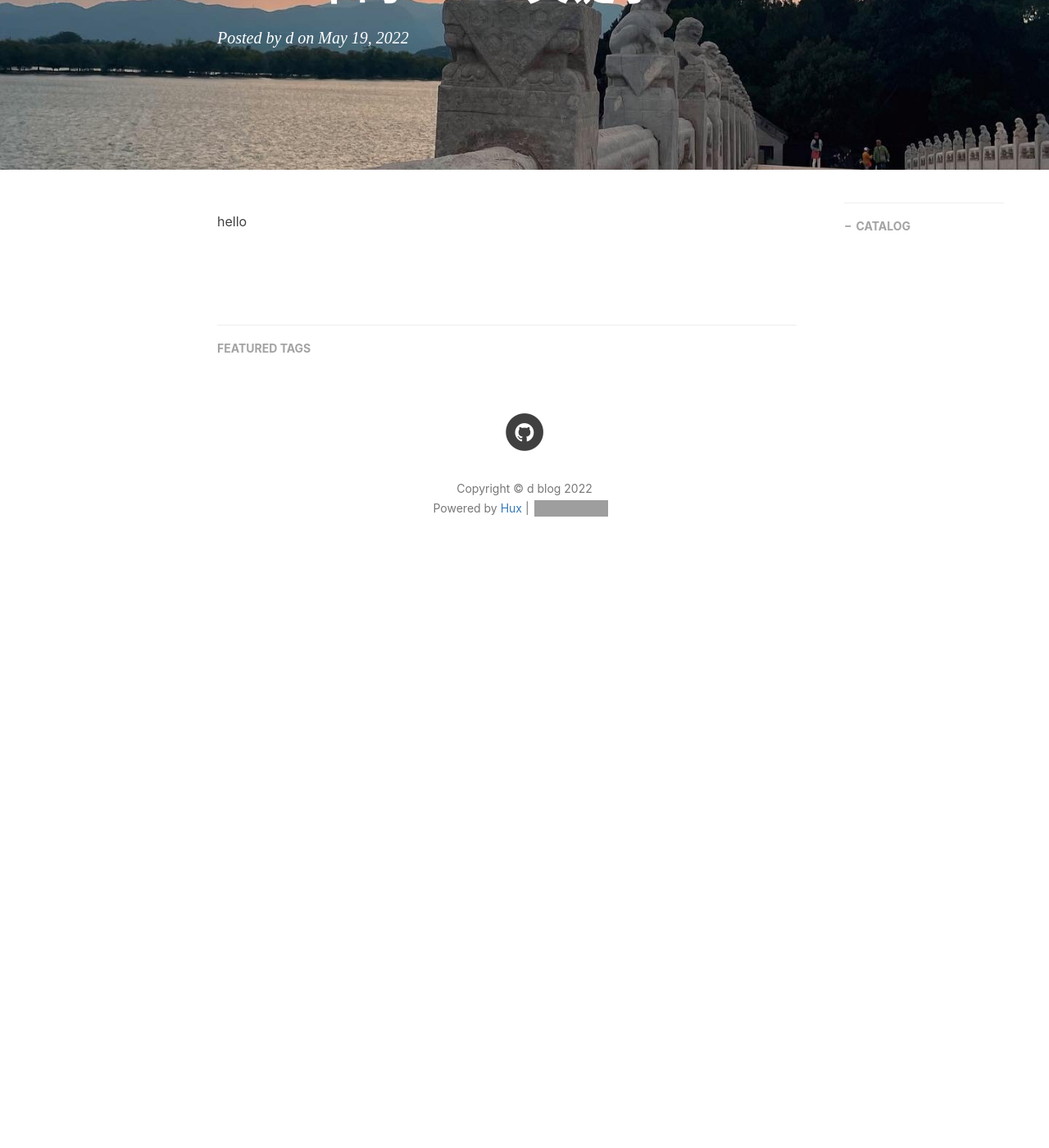
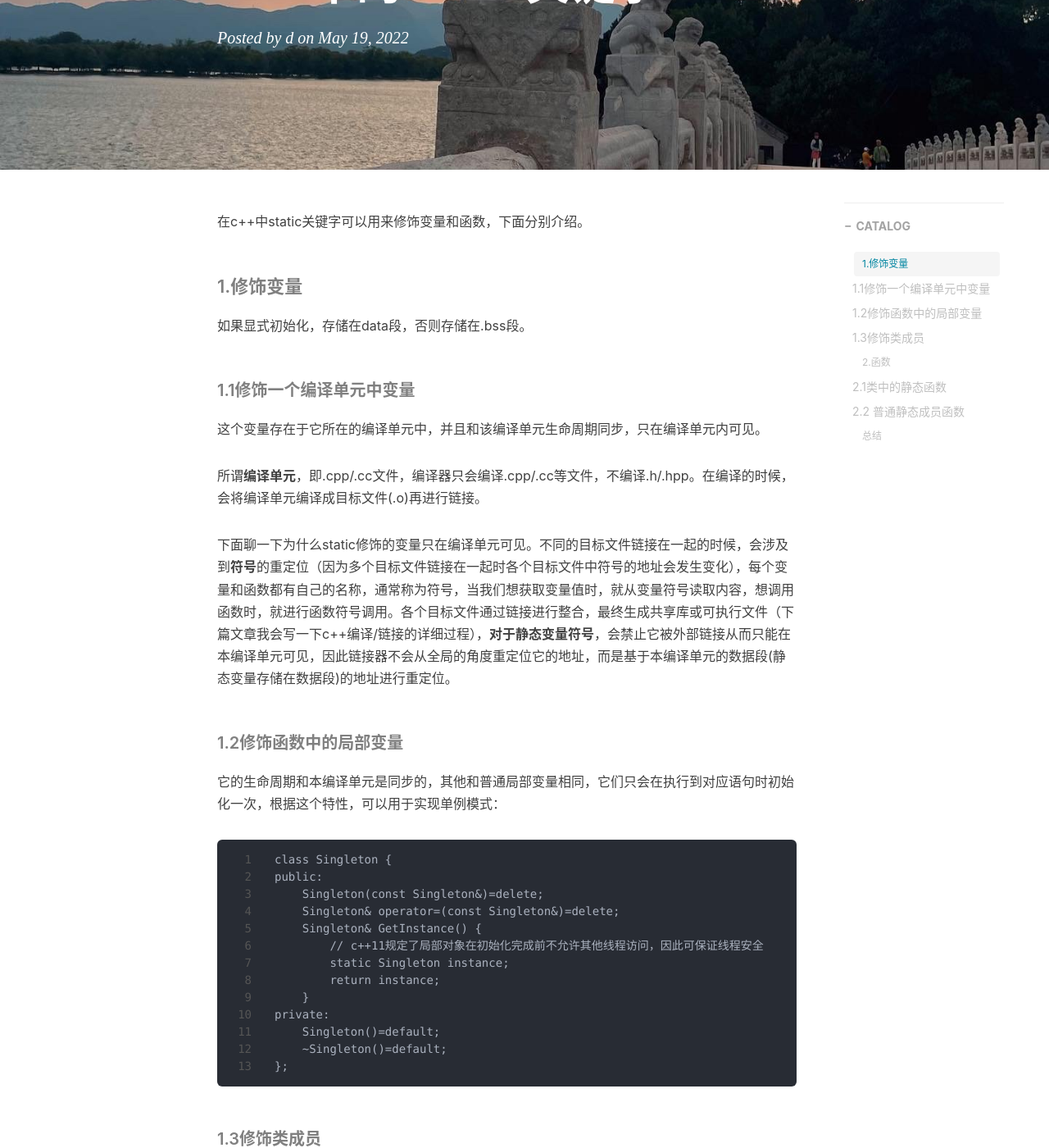
Before and after one commit to zz0808/allowedpage, a Jekyll site: the page built from _posts/2022-5-19-c++-static-keyworld.md, in a window 1280 px wide and 1400 px high, scrolled down 250 px. Shown: the whole window at 82% size. Built offline with Jekyll 4.4.1, drawn with Linux system fonts in a browser that asks for light colours; nearby versions of some CDN libraries; comment, search, counter and statistics services are not loaded; before the commit the page ends 974 px from its top, so only the background shows below that; some of the changed text lies outside the part shown; grey boxes are pictures that could not be loaded.

Commit message:
c++ static

````diff
--- a/_posts/2022-5-19-c++-static-keyworld.md
+++ b/_posts/2022-5-19-c++-static-keyworld.md
@@ -10,4 +10,79 @@ tags:
     - C++
 ---
 
-<p>hello</p>
+在c++中static关键字可以用来修饰变量和函数，下面分别介绍。
+
+#### 1.修饰变量
+
+如果显式初始化，存储在data段，否则存储在.bss段。
+
+##### 1.1修饰一个编译单元中变量
+
+这个变量存在于它所在的编译单元中，并且和该编译单元生命周期同步，只在编译单元内可见。
+
+所谓**编译单元**，即.cpp/.cc文件，编译器只会编译.cpp/.cc等文件，不编译.h/.hpp。在编译的时候，会将编译单元编译成目标文件(.o)再进行链接。
+
+下面聊一下为什么static修饰的变量只在编译单元可见。不同的目标文件链接在一起的时候，会涉及到**符号**的重定位（因为多个目标文件链接在一起时各个目标文件中符号的地址会发生变化），每个变量和函数都有自己的名称，通常称为符号，当我们想获取变量值时，就从变量符号读取内容，想调用函数时，就进行函数符号调用。各个目标文件通过链接进行整合，最终生成共享库或可执行文件（下篇文章我会写一下c++编译/链接的详细过程），**对于静态变量符号**，会禁止它被外部链接从而只能在本编译单元可见，因此链接器不会从全局的角度重定位它的地址，而是基于本编译单元的数据段(静态变量存储在数据段)的地址进行重定位。
+
+##### 1.2修饰函数中的局部变量
+
+它的生命周期和本编译单元是同步的，其他和普通局部变量相同，它们只会在执行到对应语句时初始化一次，根据这个特性，可以用于实现单例模式：
+
+```
+class Singleton {
+public:
+    Singleton(const Singleton&)=delete;
+    Singleton& operator=(const Singleton&)=delete;
+    Singleton& GetInstance() {
+        // c++11规定了局部对象在初始化完成前不允许其他线程访问，因此可保证线程安全
+        static Singleton instance;
+        return instance;
+    }
+private:
+    Singleton()=default;
+    ~Singleton()=default;
+};
+```
+
+##### 1.3修饰类成员
+
+它是属于类而不是对象的，被实例后的对象共享，因此也有人把它看作对象间交流的一种方式，通过
+
+```
+作用域::类名::成员
+```
+
+的方式访问。一般我们会在类中进行声明，在类外（编译单元中）定义。
+
+#### 2.函数
+
+##### 2.1类中的静态函数
+
+作为类中的静态函数，可以用来访问静态成员变量，不能访问非静态成员，因为他们不属于任何一个对象，所以调用静态成员函数时没法把当前的对象作为参数传进去，另外说一句，当调用普通成员函数时，比如：
+
+```
+class A {
+public:
+// ...
+    void fun(int a, int b);
+};
+// 调用
+A a;
+a.fun(m, n);
+// 实际上是执行
+fun(m, n, this);
+// 这个this即当前对象a，也就是把当前对象的指针传进去了，所以对象调用普通成员函数
+//可以访问不同对象的成员变量
+```
+
+##### 2.2 普通静态成员函数
+
+它们不能被其他编译单元使用，因为链接过程会把它们忽略掉，当你确保某个函数只会在本编译单元使用时，可以用static修饰它，这样能减少链接时链接器的工作量。
+
+#### 总结
+
+static关键字修饰的变量或函数只在本编译单元可见，是因为链接器在链接时会忽略它们的链接，生命周期伴随编译单元，static变量只会被初始化一次，存储在data段或bss段，static成员函数属于类而非某个对象，因此不能访问非静态成员变量，合理使用全局静态函数能减少链接器的工作量。
+
+以上。
+
+第一次写文章，难免表述有不清晰/不正确的地方，希望大家多多交流指正。
````
